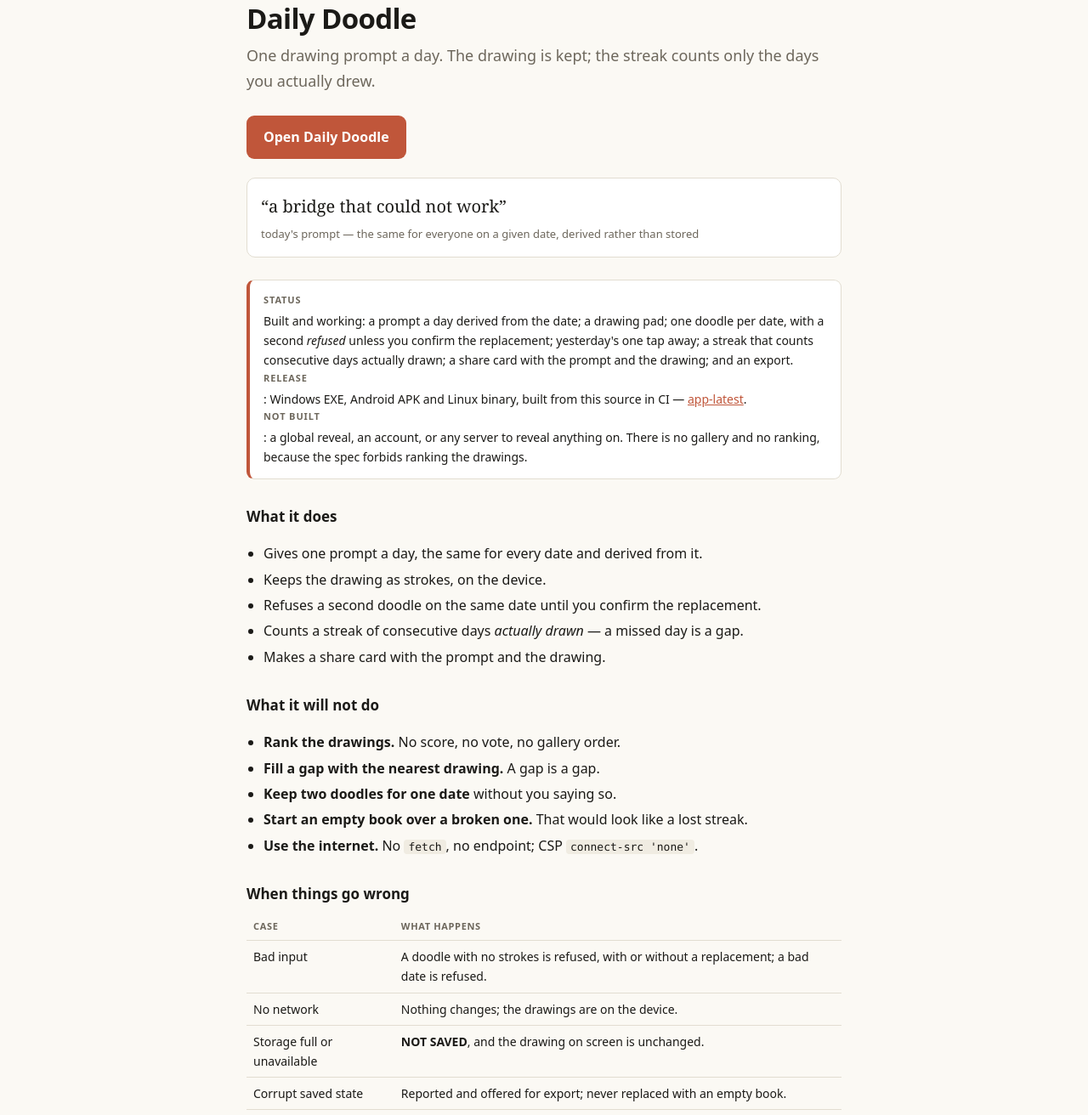
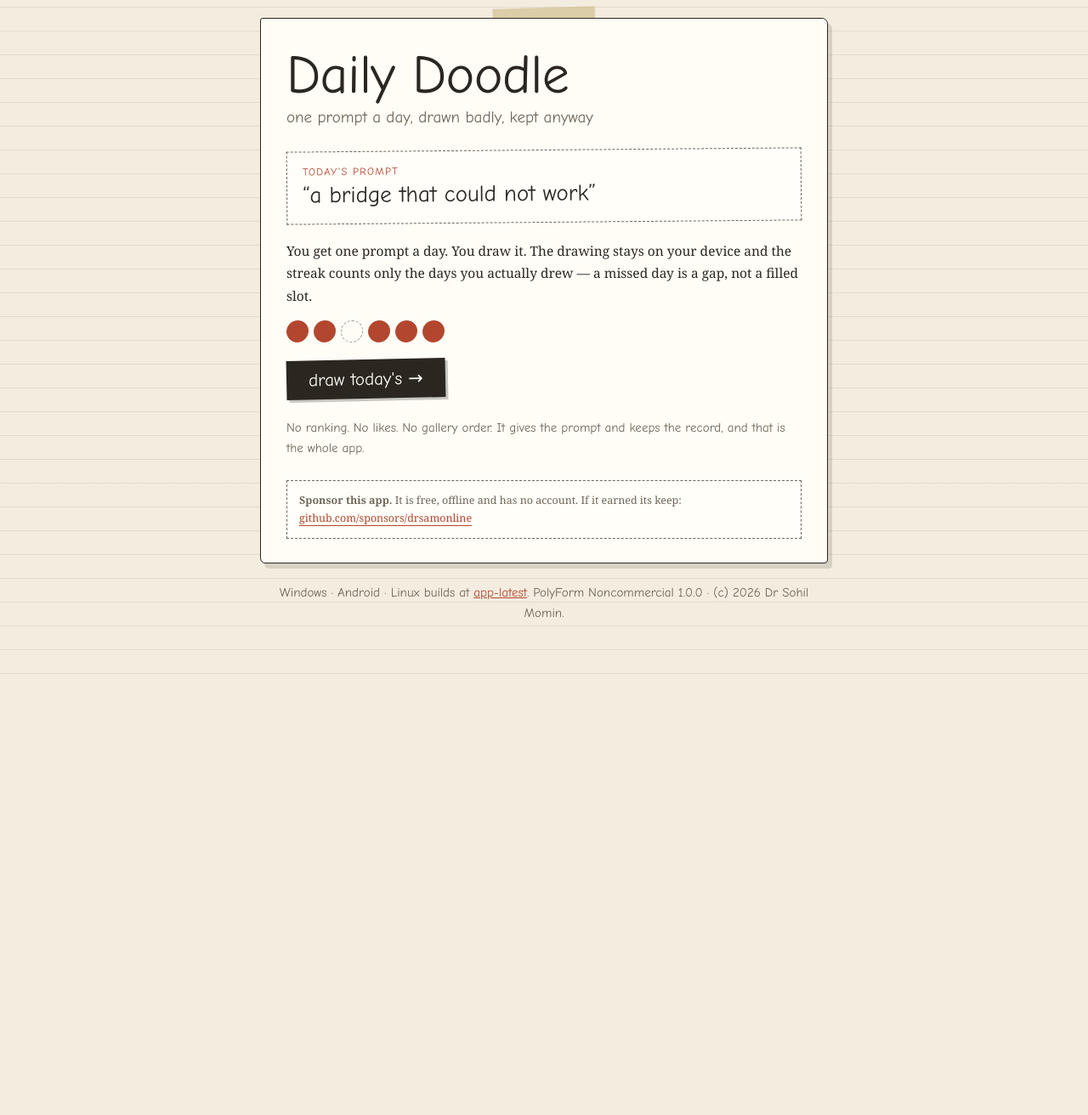
Before and after one commit to drsamonline/app-daily-doodle, a website: page docs/index.html in a window 1280 px wide. Shown: the part 47-1359 px from the top of the page at 85% size. After the commit the page ends 862 px from the top, so only its background shows below. Drawn offline with Linux system fonts and the light colour scheme.

Commit message:
design: Daily Doodle becomes a sketchbook, not a card
Ruled paper, a strip of tape, a wobbly hand-drawn border with a drop shadow, a dashed prompt box tilted half a
degree, a streak drawn as circles with one deliberately dashed for the gap, and hand-lettered type. The app
page is the same stock: ruled background, hand-lettered headings, a pencilled canvas edge.

Sponsor block on the landing page, in the app and in the README, plus .github/FUNDING.yml, so the repo carries
GitHub's own Sponsor button once Sponsors is enabled for the account.

All suites green: 51 engine, 18 ui, page smoke.

```diff
--- a/docs/index.html
+++ b/docs/index.html
@@ -1,80 +1,64 @@
 <!DOCTYPE html>
 <html lang="en-IN">
-<head><meta charset="utf-8"><meta name="viewport" content="width=device-width, initial-scale=1">
+<head>
+<meta charset="utf-8"><meta name="viewport" content="width=device-width, initial-scale=1">
 <title>Daily Doodle — one prompt a day</title>
-<meta name="description" content="One drawing prompt a day, the drawing kept, a streak that counts only days actually drawn.">
-<meta name="theme-color" content="#1b1a17">
+<meta name="description" content="One drawing prompt a day, the drawing kept, a streak that counts only the days you actually drew.">
+<meta name="theme-color" content="#f3ede0">
 <style>
-  :root{--bg:#fbf9f4;--panel:#fff;--ink:#1b1a17;--muted:#6d675c;--line:#e2ddd1;--accent:#c0563a}
+  :root{--paper:#f3ede0;--ink:#2b2620;--pencil:#6f6659;--red:#b3462e;--hand:"Bradley Hand","Segoe Print","Comic Sans MS",cursive;
+        --serif:Georgia,"Iowan Old Style",serif}
   *{box-sizing:border-box}
-  body{margin:0;background:var(--bg);color:var(--ink);font:16px/1.65 system-ui,-apple-system,"Segoe UI",Roboto,"Noto Sans",sans-serif}
-  main{max-width:740px;margin:0 auto;padding:50px 20px 64px}
-  h1{font-size:33px;line-height:1.15;letter-spacing:-.02em;margin:0 0 10px}
-  .lede{font-size:18px;color:var(--muted);margin:0 0 26px}
-  .cta{display:inline-block;background:var(--accent);color:#fff;text-decoration:none;font-weight:600;padding:12px 20px;border-radius:9px}
-  .status{margin:26px 0;padding:14px 16px;border:1px solid var(--line);border-left:4px solid var(--accent);border-radius:9px;background:var(--panel);font-size:14px}
-  .status b{display:block;font-size:11px;text-transform:uppercase;letter-spacing:.08em;color:var(--muted);margin-bottom:4px}
-  h2{font-size:17px;margin:30px 0 8px}
-  ul{padding-left:20px}li{margin:4px 0}
-  code{font-family:ui-monospace,Menlo,Consolas,monospace;font-size:13px;background:#f0ece2;padding:1px 5px;border-radius:4px}
-  table{border-collapse:collapse;width:100%;font-size:14px;margin-top:8px}
-  th,td{text-align:left;border-bottom:1px solid var(--line);padding:7px 8px;vertical-align:top}
-  th{color:var(--muted);font-weight:600;font-size:11px;text-transform:uppercase;letter-spacing:.06em}
-  .demo{margin:22px 0;padding:16px;border:1px solid var(--line);border-radius:10px;background:var(--panel)}
-  .demo .p{font-family:Georgia,"Noto Serif",serif;font-size:20px}
-  footer{margin-top:44px;padding-top:18px;border-top:1px solid var(--line);color:var(--muted);font-size:12px}
-  a{color:var(--accent)}
+  body{margin:0;background:var(--paper);color:var(--ink);font-family:var(--serif);
+       background-image:repeating-linear-gradient(transparent 0 27px,rgba(111,102,89,.13) 27px 28px)}
+  .page{max-width:720px;margin:0 auto;padding:56px 26px 70px}
+  .tape{width:120px;height:26px;background:rgba(201,180,120,.55);margin:0 auto -14px;transform:rotate(-1.6deg);
+        box-shadow:0 1px 2px rgba(0,0,0,.08)}
+  .card{background:#fffdf6;border:1.5px solid var(--ink);padding:34px 30px 28px;position:relative;
+        box-shadow:5px 6px 0 rgba(43,38,32,.14);border-radius:3px 7px 4px 6px}
+  h1{font-family:var(--hand);font-size:clamp(40px,8vw,64px);margin:0 0 2px;line-height:1;font-weight:400;letter-spacing:-.01em}
+  .sub{font-family:var(--hand);font-size:19px;color:var(--pencil);margin:0 0 22px}
+  .prompt{border:1.5px dashed var(--pencil);padding:16px 18px;margin:0 0 20px;transform:rotate(-.5deg);background:#fffef9}
+  .prompt .label{font-family:var(--hand);font-size:12.5px;letter-spacing:.1em;text-transform:uppercase;color:var(--red)}
+  .prompt .q{font-family:var(--hand);font-size:27px;line-height:1.25;margin:4px 0 0}
+  p{font-size:15.5px;line-height:1.7;margin:0 0 12px}
+  .streak{display:flex;gap:6px;margin:16px 0 20px;flex-wrap:wrap}
+  .streak i{width:26px;height:26px;border:1.5px solid var(--ink);border-radius:50% 46% 52% 48%;display:block}
+  .streak i.on{background:var(--red);border-color:var(--red)}
+  .streak i.gap{border-style:dashed;opacity:.45}
+  .go{display:inline-block;font-family:var(--hand);font-size:21px;color:#fffdf6;background:var(--ink);
+      padding:11px 26px;text-decoration:none;transform:rotate(-1.2deg);box-shadow:3px 3px 0 rgba(43,38,32,.25)}
+  .go:hover{background:var(--red)}
+  .note{font-family:var(--hand);font-size:15px;color:var(--pencil);margin-top:22px;line-height:1.6}
+  .sponsor{margin:26px 0 0;padding:12px 14px;border:1.5px dashed var(--pencil);background:#fffef9;font-size:12.5px;color:var(--pencil);font-family:var(--serif)}
+  .sponsor p{margin:0;font-size:12.5px}
+  .sponsor a{color:var(--red);text-decoration:none;border-bottom:1px solid currentColor}
 </style></head>
-<body><main>
-  <h1>Daily Doodle</h1>
-  <p class="lede">One drawing prompt a day. The drawing is kept; the streak counts only the days you actually drew.</p>
-  <a class="cta" href="play/index.html">Open Daily Doodle</a>
+<body><div class="page">
+  <div class="tape"></div>
+  <div class="card">
+    <h1>Daily Doodle</h1>
+    <p class="sub">one prompt a day, drawn badly, kept anyway</p>
 
-  <div class="demo">
-    <div class="p">“a bridge that could not work”</div>
-    <div style="color:#6d675c;font-size:13px;margin-top:6px">today's prompt — the same for everyone on a given date, derived rather than stored</div>
+    <div class="prompt">
+      <div class="label">today's prompt</div>
+      <div class="q">“a bridge that could not work”</div>
+    </div>
+
+    <p>You get one prompt a day. You draw it. The drawing stays on your device and the streak counts only the days you actually drew — a missed day is a gap, not a filled slot.</p>
+
+    <div class="streak"><i class="on"></i><i class="on"></i><i class="gap"></i><i class="on"></i><i class="on"></i><i class="on"></i></div>
+
+    <a class="go" href="play/index.html">draw today's →</a>
+
+    <p class="note">No ranking. No likes. No gallery order. It gives the prompt and keeps the record, and that is the whole app.</p>
+
+    <div class="sponsor">
+      <p><strong>Sponsor this app.</strong> It is free, offline and has no account. If it earned its keep:
+      <a href="https://github.com/sponsors/drsamonline">github.com/sponsors/drsamonline</a></p>
+    </div>
   </div>
-
-  <div class="status">
-    <b>Status</b>
-    Built and working: a prompt a day derived from the date; a drawing pad; one doodle per date, with a second <em>refused</em> unless you confirm the replacement; yesterday's one tap away; a streak that counts consecutive days actually drawn; a share card with the prompt and the drawing; and an export.
-    <br><b>Release</b>: Windows EXE, Android APK and Linux binary, built from this source in CI — <a href="https://github.com/drsamonline/app-daily-doodle/releases/tag/app-latest">app-latest</a>.
-    <br><b>Not built</b>: a global reveal, an account, or any server to reveal anything on. There is no gallery and no ranking, because the spec forbids ranking the drawings.
-  </div>
-
-  <h2>What it does</h2>
-  <ul>
-    <li>Gives one prompt a day, the same for every date and derived from it.</li>
-    <li>Keeps the drawing as strokes, on the device.</li>
-    <li>Refuses a second doodle on the same date until you confirm the replacement.</li>
-    <li>Counts a streak of consecutive days <em>actually drawn</em> — a missed day is a gap.</li>
-    <li>Makes a share card with the prompt and the drawing.</li>
-  </ul>
-
-  <h2>What it will not do</h2>
-  <ul>
-    <li><strong>Rank the drawings.</strong> No score, no vote, no gallery order.</li>
-    <li><strong>Fill a gap with the nearest drawing.</strong> A gap is a gap.</li>
-    <li><strong>Keep two doodles for one date</strong> without you saying so.</li>
-    <li><strong>Start an empty book over a broken one.</strong> That would look like a lost streak.</li>
-    <li><strong>Use the internet.</strong> No <code>fetch</code>, no endpoint; CSP <code>connect-src 'none'</code>.</li>
-  </ul>
-
-  <h2>When things go wrong</h2>
-  <table>
-    <tr><th>Case</th><th>What happens</th></tr>
-    <tr><td>Bad input</td><td>A doodle with no strokes is refused, with or without a replacement; a bad date is refused.</td></tr>
-    <tr><td>No network</td><td>Nothing changes; the drawings are on the device.</td></tr>
-    <tr><td>Storage full or unavailable</td><td><strong>NOT SAVED</strong>, and the drawing on screen is unchanged.</td></tr>
-    <tr><td>Corrupt saved state</td><td>Reported and offered for export; never replaced with an empty book.</td></tr>
-  </table>
-
-  <h2>How to run it</h2>
-  <ul>
-    <li><strong>Here</strong>: <a href="play/index.html">play/index.html</a>, or install it from your browser's menu.</li>
-    <li><strong>Offline file</strong>: open <code>docs/play/index.html</code> straight from disk.</li>
-    <li><strong>Tests</strong>: <code>node tests/self-tests.js</code>.</li>
-  </ul>
-
-  <footer>PolyForm Noncommercial 1.0.0 · (c) 2026 Dr Sohil Momin · <a href="https://github.com/drsamonline/app-daily-doodle">source</a></footer>
-</main></body></html>
+  <p class="note" style="text-align:center">Windows · Android · Linux builds at
+    <a href="https://github.com/drsamonline/app-daily-doodle/releases/tag/app-latest" style="color:var(--red)">app-latest</a>.
+    PolyForm Noncommercial 1.0.0 · (c) 2026 Dr Sohil Momin.</p>
+</div></body></html>
```
Also changed, not shown: docs/play/index.html (+20 -0 lines), .github/FUNDING.yml (added), README.md, docs/play/icon-192.png, docs/play/icon-512.png.
